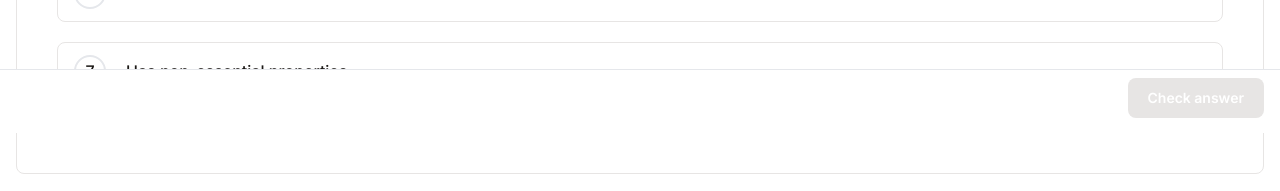
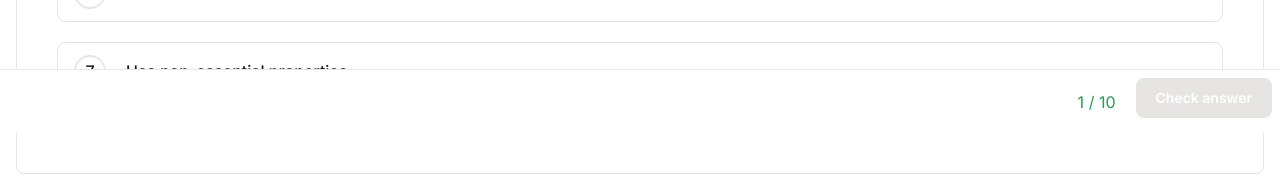
Before and after one commit to malikpiara/logicola, a Next.js app: page /informal/definitions/quiz in a window 1280 px wide. Shown: the part 667-858 px from the top of the page. Built offline with nearby package versions, Linux system fonts and the light colour scheme.

Commit message:
Added a question counter to the quiz.

```diff
--- a/components/quiz.tsx
+++ b/components/quiz.tsx
@@ -37,12 +37,15 @@ const Quiz: React.FC<QuizProps> = ({
 
   const currentChapter = chapters.find((c) => c.id === chapter);
 
+  const [questionCounter, setQuestionCounter] = useState<number>(1);
+
   // Function for moving to the next question
   const handleNextQuestion = () => {
     if (questionIdx < currentChapter!.questions.length - 1) {
       setQuestionIdx(questionIdx + 1);
       setSelectedOptionId(null); // Reset selected option
       setShowSolution(false); // Hide solution
+      setQuestionCounter(questionCounter + 1);
     }
   };
 
@@ -156,8 +159,9 @@ const Quiz: React.FC<QuizProps> = ({
       )}
 
       <div className='fixed bottom-0 left-0 z-50 w-full h-16 bg-white border-t border-gray-200 dark:bg-gray-700 dark:border-gray-600'>
-        <div className='grid h-full grid-cols-1 m-2'>
-          <div className='flex justify-end h-max'>
+        <div className='flex justify-end gap-5 items-center h-full align-bottom'>
+          <div className='flex'>{questionCounter} / 10</div>
+          <div className='flex h-max'>
             {!showSolution && (
               <button
                 type='button'
```
